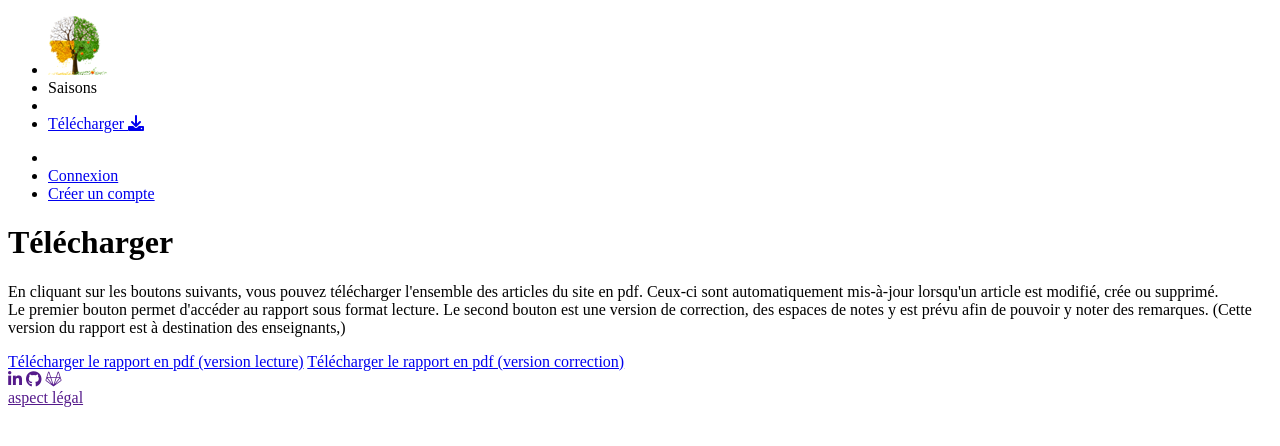
After one commit to benjaminvenezia/projet_stage_1, a Symfony app: template templates/pages/download.html.twig in a window 1280 px wide. The commit adds this page. Shown: the top 446 px of the page. Run offline with Twig, Linux system fonts and the light colour scheme; the template is opened without the code that fills it, so the values that code supplies are empty; some libraries are stand-ins or nearby versions.

Commit message:
ajout d'une page pour les téléchargements ainsi qu'une deuxième version à destination des enseignants.

```diff
--- /dev/null
+++ b/templates/pages/download.html.twig
@@ -0,0 +1,29 @@
+{% extends "base.html.twig" %}
+
+{% block title %}
+    page de téléchargement
+{% endblock %}
+
+{% block body %}
+    <div class="container">
+        <div class="row">
+            <div class="col-4">
+                <h1>Télécharger</h1>
+                <p>En cliquant sur les boutons suivants, vous pouvez télécharger l'ensemble des articles du site en pdf. Ceux-ci sont automatiquement mis-à-jour lorsqu'un article est modifié, crée ou supprimé.
+                    <br>Le premier bouton permet d'accéder au rapport sous format lecture. Le second bouton est une version de correction, des espaces de notes y est prévu afin de pouvoir y noter des remarques.
+                    (Cette version du rapport est à destination des enseignants,)
+                </p>
+            </div>
+            <div class="col-4">
+
+            </div>
+        </div>
+        <div class="row">
+            <div class="col">
+                <a href="{{ path('user_downloadpdf') }}" class="btn btn-success btn-lg">Télécharger le rapport en pdf (version lecture)</a>
+                <a href="{{ path('user_downloadpdfversioncorrection') }}" class="btn btn-secondary btn-lg">Télécharger le rapport en pdf (version correction)</a>
+
+            </div>
+        </div>
+    </div>
+{% endblock %}
--- a/templates/shared/_navbar.html.twig
+++ b/templates/shared/_navbar.html.twig
@@ -19,12 +19,12 @@
         <li>
             {% if app.user %}
                 {% if app.user.bookmark is not null %}
-                    <a title="Reprenez votre lecture à l'article marqué précedemment."  href="{{ path('article_showById', {'id':app.user.bookmark}) }}"><i class="fas fa-bookmark"></i></a>
+                    <a title="Reprenez votre lecture à l'article marqué précedemment."  href="{{ path('article_showById', {'id':app.user.bookmark}) }}">Marque page <i class="fas fa-bookmark"></i></a>
                 {% endif %}
             {% endif %}
         </li>
         <li>
-            <a title="télécharger l'ensemble du rapport de stage en pdf!" href="{{ path('user_downloadpdf') }}"><i class="fas fa-download"></i></a>
+            <a title="télécharger l'ensemble du rapport de stage en pdf!" href="{{ path('navigation_download') }}">Télécharger <i class="fas fa-download"></i></a>
         </li>
         {% if app.user.roles[0] is defined %}
             {% if app.user.roles[0] is same as('ROLE_ADMIN') %}
```
Also changed, not shown: src/Controller/NavigationController.php (+10 -4 lines), src/Controller/UserController.php (+44 -0 lines), src/Services/ClassService.php (+19 -0 lines).
